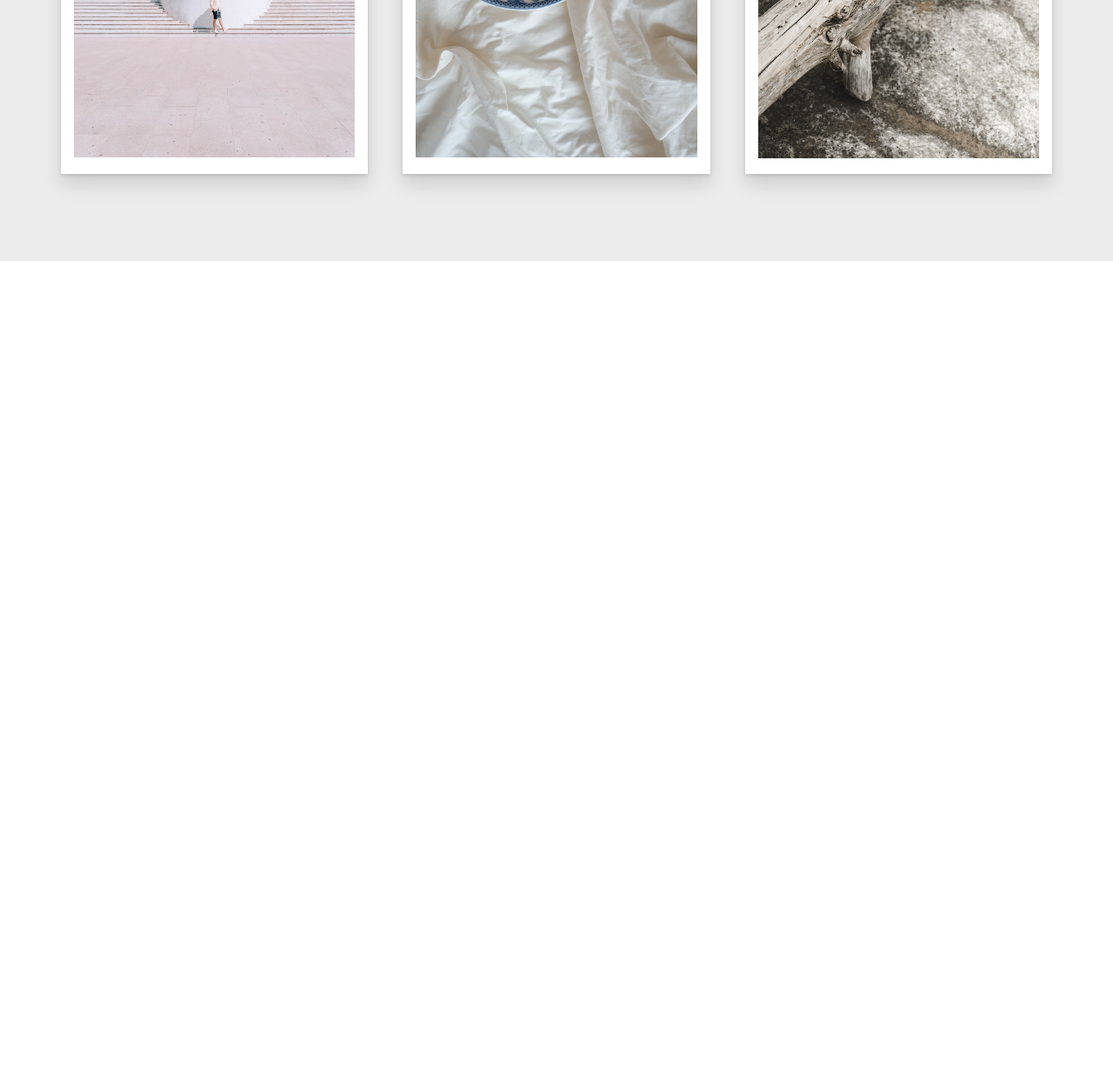
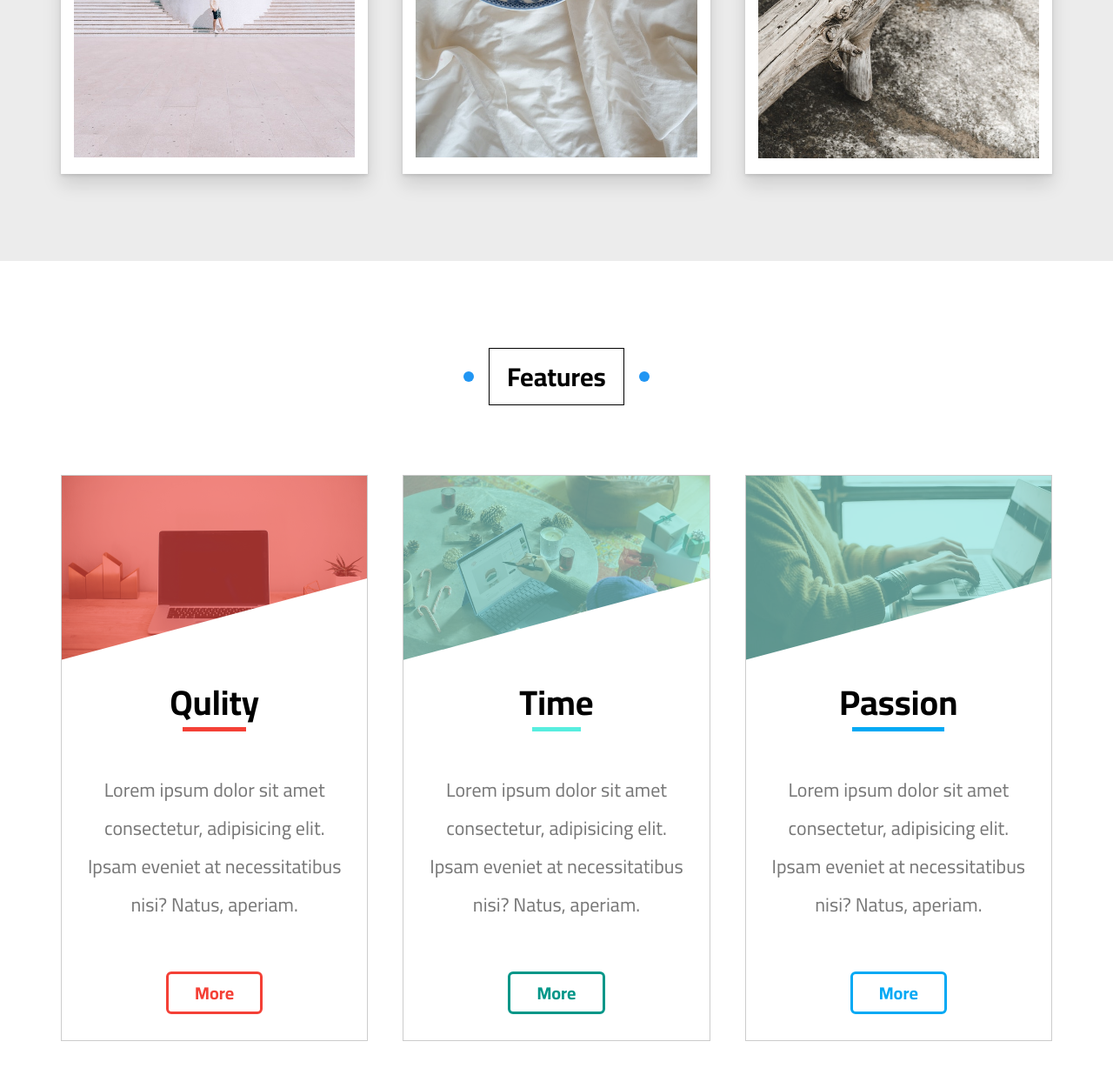
Before and after one commit to AhmedHabib2020/rsponsive_them_html_css, a plain HTML site: page index.html in a window 1280 px wide. Shown: the part 3360-4596 px from the top of the page at 87% size. Before the commit the page ends 3660 px from the top, so only its background shows below. Drawn offline with Linux system fonts and the light colour scheme.

Commit message:
features section upload

```diff
--- a/css/main.css
+++ b/css/main.css
@@ -445,7 +445,141 @@ html{
     transform: rotate(7deg) scale(1.3);
 }
 /* End Gallary */
+/* Start Features */
+.features{
+    padding-top: var(--main-padding-top);
+    padding-bottom: var(--main-padding-bottom);
+    position: relative;
+    background-color: white;
+}
+.features .container{
+    display: grid;
+    grid-template-columns: repeat(auto-fill , minmax(300px , 1fr));
+    gap: 40px;
 
+}
+.features .box{
+    text-align: center;
+    border: 1px solid #ccc;
+}
+.features .box .image-holder{
+    position: relative;
+    overflow: hidden;
+}
+.features .box .image-holder::before{
+    content: "";
+    position: absolute;
+    left: 0;
+    top: 0;
+    width: 100%;
+    height: 100%;
+
+}
+.features .box .image-holder::after{
+    content: "";
+    position: absolute;
+    bottom: 0;
+    right: 0;
+    border-style: solid;
+    border-width: 0 0 120px 450px  ;
+    border-color:transparent transparent white transparent;
+    transition: var(--main-trans);
+
+}
+.features .box:hover .image-holder::after{
+    border-width: 180px  650px 180px 0 ;
+    bottom: -2px;
+
+}
+.features .box .image-holder img{
+    max-width: 100% ;
+}
+.features .box h2{
+    position: relative;
+    font-size: 40px;
+    margin: auto;
+    width: fit-content;
+
+}
+.features .box h2::after{
+    content: "";
+    position: absolute;
+    left: 15px;
+    bottom: -10px;
+    height: 5px;
+    width:calc( 100% - 30px);
+
+    background-color: red;
+}
+.features .box p{
+    line-height: 2;
+    font-size: 22px;
+    margin: 30px 0;
+    padding: 25px;
+    color: #777;
+
+}
+.features .box a{
+    display: block;
+    border: 3px solid transparent;
+    width: fit-content;
+    margin: 0 auto 30px;
+    padding: 10px 30px;
+    font-weight: bold;
+    font-size: 20px;
+    border-radius: 6px;
+    transition: var(--main-trans);
+
+}
+.features .quality .image-holder::before{
+    background-color:rgb(244 64 54 / 60%) ;
+}
+.features .quality h2::after{
+    background-color:#f44036 ;
+}
+.features .quality a{
+
+     color: #f44036;
+    border-color: #f44036;
+    background: linear-gradient(to right , #f44036 50% , white 50%);
+    background-size: 200% 100%;
+    background-position: right top;
+}
+
+.features .box:hover a{
+    background-position: left top;
+    color: white;
+}
+
+.features .time .image-holder::before{
+    background-color:rgb(148 243 233 / 60%);
+}
+.features .time h2::after{
+    background-color:rgb(87, 238, 223) ;
+}
+.features .time a{
+
+     color: #009688;
+    border-color: #009688;
+    background: linear-gradient(to right , #009688 50% , white 50%);
+    background-size: 200% 100%;
+    background-position: right bottom;
+}
+.features .passion .image-holder::before{
+    background-color:rgb(148 243 233 / 60%);
+}
+.features .passion h2::after{
+    background-color:#03a9f4 ;
+}
+.features .passion a{
+
+     color: #03a9f4;
+    border-color: #03a9f4;
+    background: linear-gradient(to right , #03a9f4 50% , white 50%);
+    background-size: 200% 100%;
+    background-position: right bottom;
+}
+/* End Features */
 /* Start Animation */
 @keyframes up-and-down{
  0%,100%{
--- a/index.html
+++ b/index.html
@@ -221,5 +221,36 @@
         </div>
     </div>
     <!-- End  Gallary -->
+    <!-- Start Features -->
+    <div class="features" id="features">
+        <h2 class="main-title">Features</h2>
+        <div class="container">
+            <div class="box quality">
+                <div class="image-holder">
+                    <img src="images/features-1.jpg" alt="" srcset="">
+                </div>
+                <h2>Qulity</h2>
+                <p>Lorem ipsum dolor sit amet consectetur, adipisicing elit. Ipsam eveniet at necessitatibus nisi? Natus, aperiam.</p>
+                <a href="#">More</a>
+            </div>
+            <div class="box time">
+                <div class="image-holder">
+                    <img src="images/features-2.jpg" alt="" srcset="">
+                </div>
+                <h2>Time</h2>
+                <p>Lorem ipsum dolor sit amet consectetur, adipisicing elit. Ipsam eveniet at necessitatibus nisi? Natus, aperiam.</p>
+                <a href="#">More</a>
+            </div>
+            <div class="box passion">
+                <div class="image-holder">
+                    <img src="images/features-3.jpg" alt="" srcset="">
+                </div>
+                <h2>Passion</h2>
+                <p>Lorem ipsum dolor sit amet consectetur, adipisicing elit. Ipsam eveniet at necessitatibus nisi? Natus, aperiam.</p>
+                <a href="#">More</a>
+            </div>
+        </div>
+    </div>
+    <!-- End Features -->
 </body>
 </html>
```
